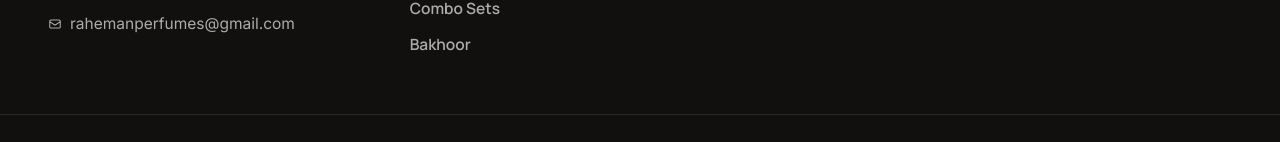
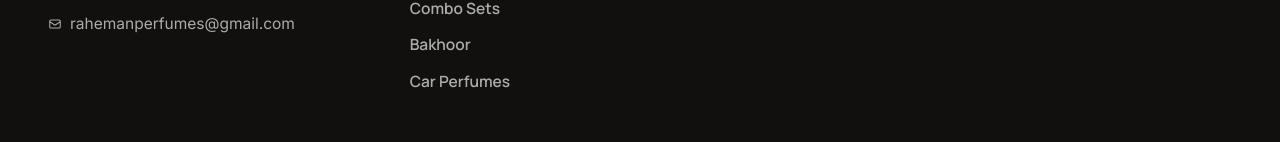
Before and after one commit to bayback-203/Raheman-perfumes, a React (Vite) app in the folder frontend/: page /shop in a window 1280 px wide. Shown: the part 1070-1212 px from the top of the page. Built offline with nearby package versions, Linux system fonts and the light colour scheme; no server answers.

Commit message:
feat: add Car Perfumes under Bakhoor in navigation and shop menus

```diff
--- a/frontend/src/data/content.js
+++ b/frontend/src/data/content.js
@@ -22,6 +22,7 @@ export const MAIN_NAV = [
       { id: 'celebrities', label: 'Celebrities Perfumes', to: '/shop/celebrities' },
       { id: 'combos', label: 'Gift Sets & Combos', to: '/combos' },
       { id: 'bakhoor', label: 'Bakhoor', to: '/shop/bakhoor' },
+      { id: 'car-perfumes', label: 'Car Perfumes', to: '/shop/car-perfumes' },
       { id: 'men', label: 'Perfume for Men', to: '/shop/men' },
       { id: 'women', label: 'Perfume for Women', to: '/shop/women' },
       { id: 'unisex', label: 'Unisex', to: '/shop/unisex' },
@@ -44,6 +45,7 @@ export const MOBILE_NAV = [
   { id: 'attars', label: 'Attar', to: '/shop/attars' },
   { id: 'celebrities', label: 'Celebrities Perfumes', to: '/shop/celebrities' },
   { id: 'bakhoor', label: 'Bakhoor', to: '/shop/bakhoor' },
+  { id: 'car-perfumes', label: 'Car Perfumes', to: '/shop/car-perfumes' },
   { id: 'offers', label: 'Offers', to: '/offers', accent: 'red' },
   { id: 'track', label: 'Track Order', to: '/track-order' },
   { id: 'wishlist', label: 'Wishlist', to: '/wishlist' },
@@ -64,6 +66,7 @@ export const FOOTER_COLUMNS = [
       { label: 'Celebrities Perfumes', to: '/shop/celebrities' },
       { label: 'Combo Sets', to: '/combos' },
       { label: 'Bakhoor', to: '/shop/bakhoor' },
+      { label: 'Car Perfumes', to: '/shop/car-perfumes' },
     ],
   },
   {
--- a/frontend/src/data/offers.js
+++ b/frontend/src/data/offers.js
@@ -27,6 +27,7 @@ export const OFFER_TABS = [
   { id: 'attars', label: 'Pure Attars' },
   { id: 'combos', label: 'Combo Sets' },
   { id: 'bakhoor', label: 'Bakhoor' },
+  { id: 'car-perfumes', label: 'Car Perfumes' },
 ]
 
 /** Volume-based savings offers. */
--- a/frontend/src/pages/OffersPage.jsx
+++ b/frontend/src/pages/OffersPage.jsx
@@ -147,6 +147,14 @@ export function OffersPage() {
       if (tab === 'bakhoor') {
         return product.tier === 'Bakhoor' || product.collections?.includes('bakhoor')
       }
+      if (tab === 'car-perfumes') {
+        return (
+          product.tier === 'Car Perfume' ||
+          product.collections?.includes('car-perfumes') ||
+          product.collections?.includes('car-perfume') ||
+          product.collections?.includes('car')
+        )
+      }
       return false
     })
   }, [offerProducts, tab])
```
